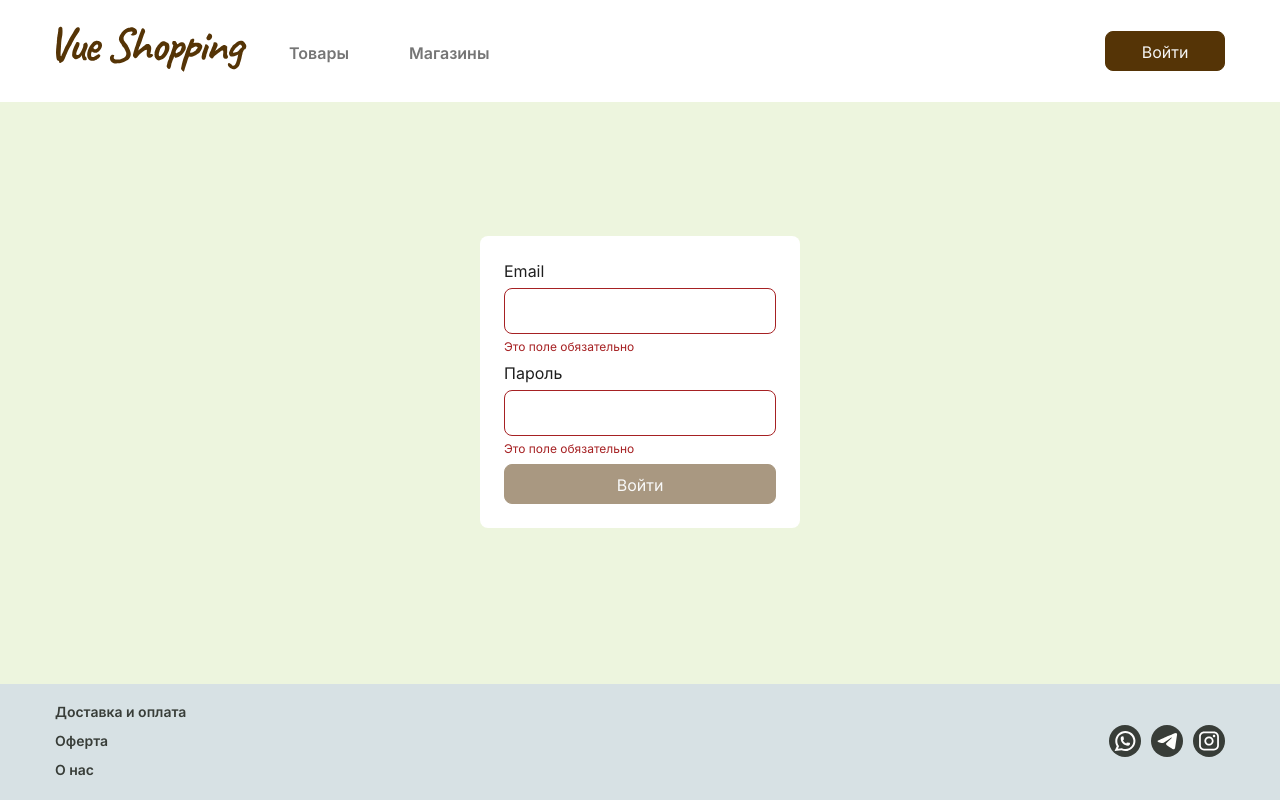
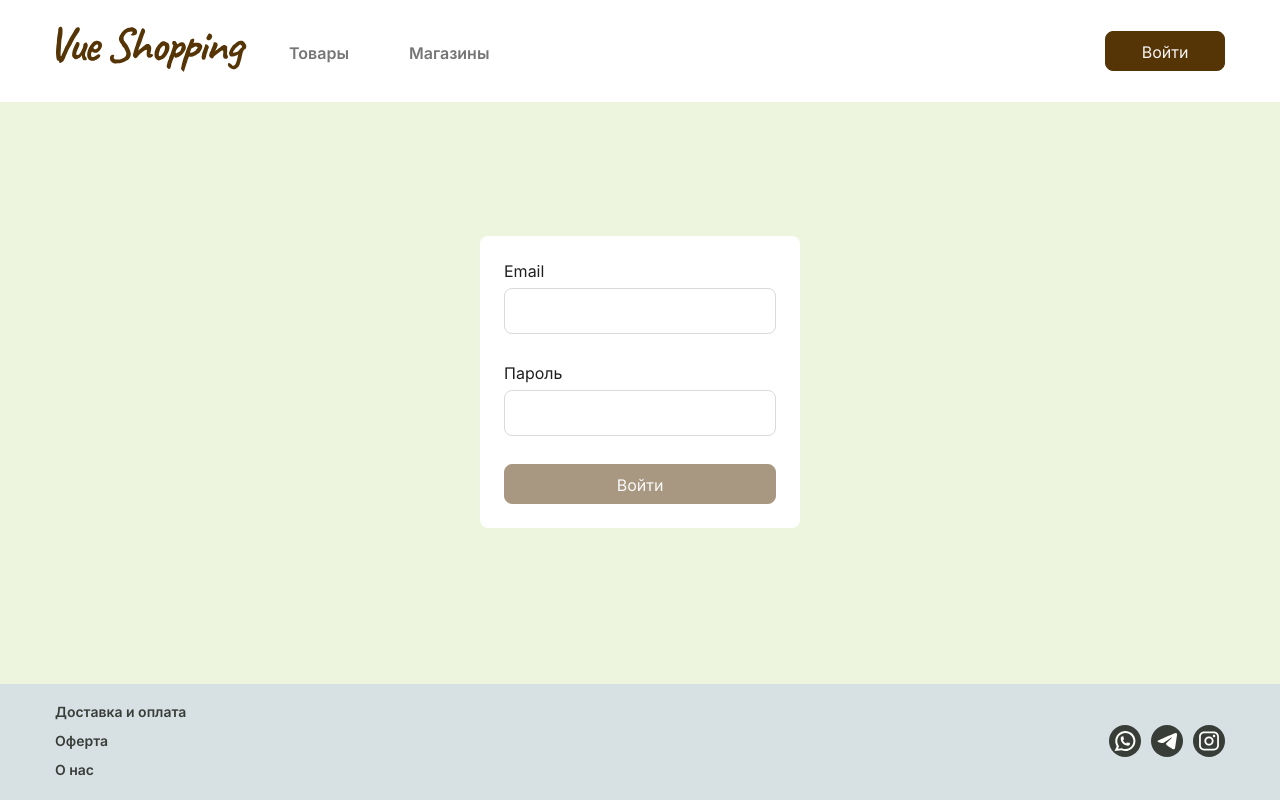
Before and after one commit to masseriiia/vue-shop, a Vue app: page /auth in a window 1280 px wide. Built offline with nearby package versions, Linux system fonts and the light colour scheme; the HTML template or start-up script is replaced by a standard one.

Commit message:
fixed name and added validation

```diff
--- a/src/App.vue
+++ b/src/App.vue
@@ -3,7 +3,7 @@ import AppHeader from '@/components/AppHeader.vue'
 import AppFooter from '@/components/AppFooter.vue'
 import { useCurrentUserStore } from './stores/currentUser'
 import { storeToRefs } from 'pinia'
-import Loading from './components/AppLoading.vue'
+import AppLoading from './components/AppLoading.vue'
 
 const userStore = useCurrentUserStore()
 const { isLoading } = storeToRefs(userStore)
@@ -12,7 +12,7 @@ const { isLoading } = storeToRefs(userStore)
 
 <template>
   <template v-if="isLoading">
-    <Loading  />
+    <AppLoading  />
   </template>
   <template v-else>
     <div class="app-container">
--- a/src/components/AppInput.vue
+++ b/src/components/AppInput.vue
@@ -5,6 +5,8 @@ interface AppInputProps {
   disabled?: boolean
   name?: string
   error?: string | null
+  tuchedEmail?: boolean
+  tuchedPassword?: boolean
 }
 
 const props = withDefaults(defineProps<AppInputProps>(), {
@@ -13,11 +15,16 @@ const props = withDefaults(defineProps<AppInputProps>(), {
 })
 
 const model = defineModel<string>('data')
+const tuched = defineModel<boolean>('tuched')
+
+const onBlur = () => {
+  tuched.value = true
+}
 
 </script>
 
 <template>
-    <input :disabled="disabled" :class="[{'input-error': !!error}, 'input']" v-model="model" :name="name" :type="type"/>
+    <input @blur="onBlur" :disabled="disabled" :class="[{'input-error': error}, 'input']" v-model="model" :name="name" :type="type"/>
     <div class="error">
       <p v-show="error" class="error-text">
       {{ error }}
--- a/src/views/AuthView.vue
+++ b/src/views/AuthView.vue
@@ -7,7 +7,7 @@ import { useRouter } from 'vue-router'
 import AppButton from '@/components/AppButton.vue'
 import { startSession } from '@/services/api/authApi.ts'
 import { useCurrentUserStore } from '@/stores/currentUser.ts'
-import Input from "@/components/AppInput.vue";
+import AppInput from "@/components/AppInput.vue";
 
 const toast = useToast();
 const userStore = useCurrentUserStore()
@@ -17,6 +17,7 @@ const auth = reactive({
   email: '',
   password: '',
 })
+const tuched = reactive({email: false, password: false})
 const isLoading = ref(false)
 
 const validateEmail = (email: string) => /^[^\s@]+@[^\s@]+\.[^\s@]+$/.test(email);
@@ -73,7 +74,7 @@ const handleLogout = () => {
       <form class="auth-card">
         <div class="auth-field">
           <label class="auth-field-label-auth" for="password">Вы авторизованы как</label>
-          <Input disabled v-model:data="user.email" type="text"/>
+          <AppInput disabled v-model:data="user.email" type="text"/>
         </div>
         <AppButton @click="handleLogout">Выйти из аккаунта</AppButton>
       </form>
@@ -85,11 +86,11 @@ const handleLogout = () => {
       <form class="auth-card" @submit.prevent="handleLoginSubmit">
         <div class="auth-field">
           <label class="auth-field-label" for="email">Email</label>
-          <Input name="email" :error="emailErrorText" v-model:data="auth.email"/>
+          <AppInput name="email" :error="tuched.email ? emailErrorText : null" v-model:data="auth.email" v-model:tuched="tuched.email"/>
         </div>
         <div class="auth-field">
           <label class="auth-field-label" for="password">Пароль</label>
-          <Input name="password" :error="passwordErrorText" v-model:data="auth.password" type="password"/>
+          <AppInput name="password" :error="tuched.password ? passwordErrorText : null" v-model:data="auth.password" v-model:tuched="tuched.password" type="password"/>
         </div>
         <AppButton :loading="isLoading" :disabled="isSubmitDisabled">Войти</AppButton>
       </form>
```
